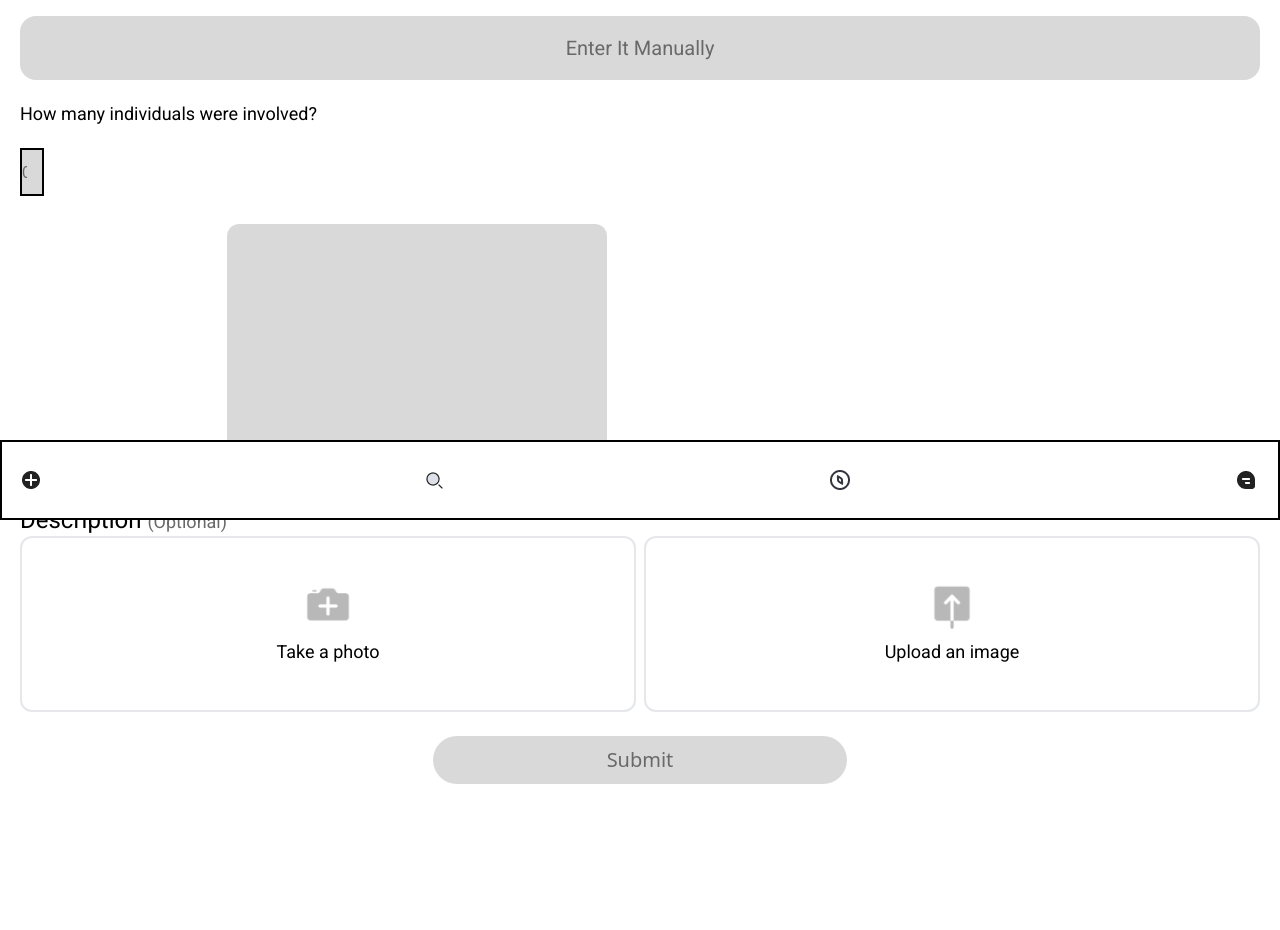
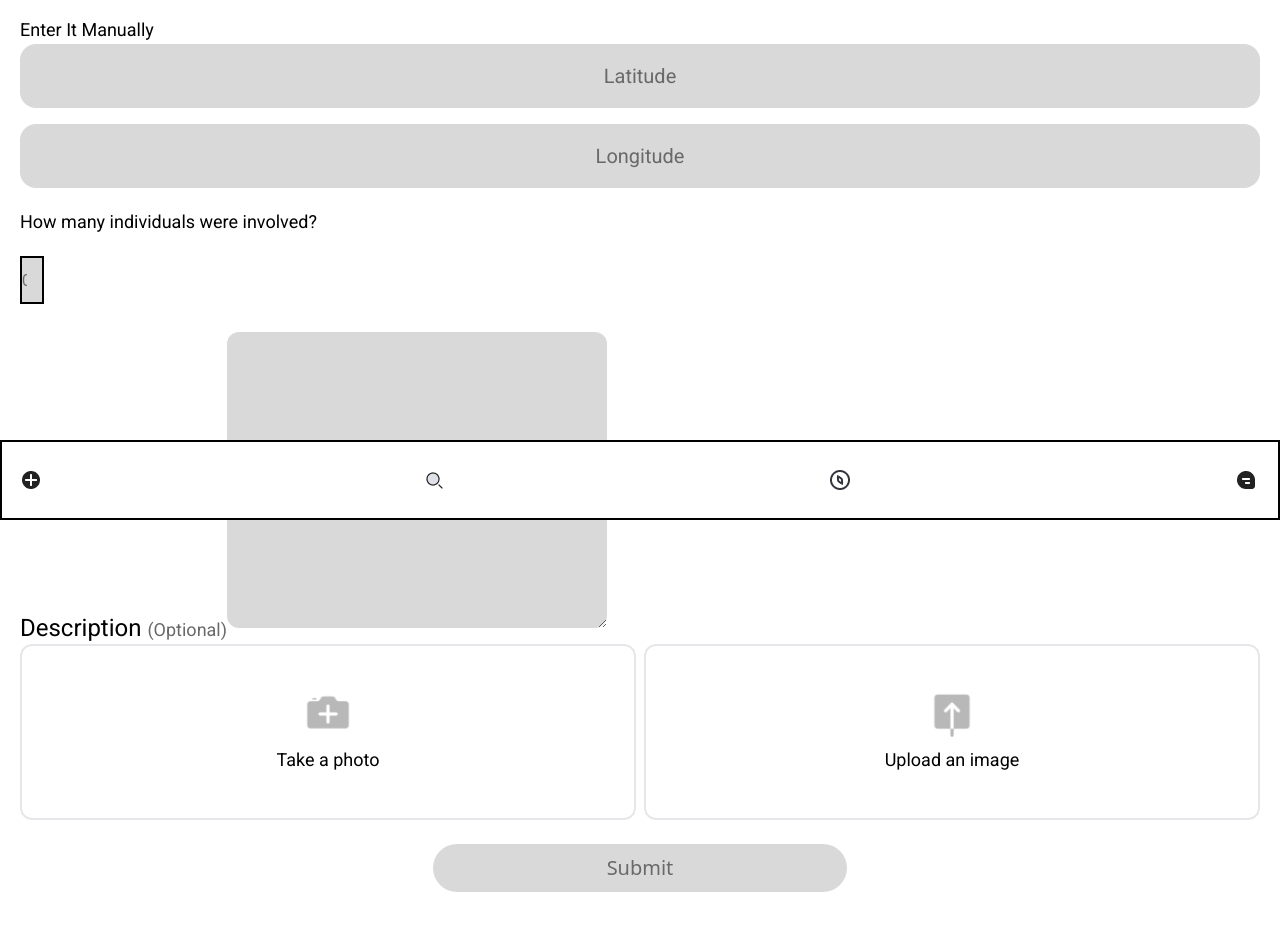
Before and after one commit to Adrin7113/DrugAware, a React (Vite) app: page /report in a window 1280 px wide. Shown: the part 280-1210 px from the top of the page. Before the commit the page ends 1152 px from the top, so only its background shows below. Built offline with nearby package versions, Linux system fonts and the light colour scheme.

Commit message:
Auth Done, Location Got, Uhhhh now moving to OTP

```diff
--- a/src/pages/Login.jsx
+++ b/src/pages/Login.jsx
@@ -13,7 +13,7 @@ const Login = () => {
       .select("*")
       .eq("password", hash);
     if (data) {
-      navigate("/report", { state: true });
+      navigate("/report", { state: data[0].userId });
     }
     if (error) {
       console.log(error);
--- a/src/pages/Report.jsx
+++ b/src/pages/Report.jsx
@@ -1,8 +1,12 @@
 import { useLocation } from "react-router-dom";
 import Navbar from "../components/Navbar";
+import { supabase } from "../js/supabaseClient";
+import { useState } from "react";
+import alphanumeric from "alphanumeric-id";
 
 const Report = () => {
   const { state } = useLocation();
+  const userId = state;
   function getLocation() {
     if (navigator.geolocation) {
       navigator.geolocation.getCurrentPosition(showPosition);
@@ -11,17 +15,47 @@ const Report = () => {
     }
   }
   function showPosition(position) {
-    const location = document.getElementById("location");
-    location.value =
-      "Latitude: " +
-      position.coords.latitude +
-      "Longitude: " +
-      position.coords.longitude;
-    console.log(position.coords.latitude, position.coords.longitude);
+    const latitude = document.getElementById("latitude");
+    const longitude = document.getElementById("longitude");
+    latitude.value = position.coords.latitude;
+    longitude.value = position.coords.longitude;
   }
+  const [file, setfile] = useState([]);
+  const handleChange = (e) => {
+    console.log(e);
+    setfile(e.target.files[0]);
+  };
+  const handleSubmit = async () => {
+    const amount = document.getElementById("amount").value;
+    const desc = document.getElementById("description").value;
+    const latitude = document.getElementById("latitude").value;
+    const longitude = document.getElementById("longitude").value;
+    const fileName = `${alphanumeric(6)}-${file.name}`;
+    const { data, errorImg } = await supabase.storage
+      .from("Images")
+      .upload(fileName, file, {
+        cacheControl: "3600",
+        upsert: false,
+      });
+    if (errorImg) {
+      console.log(errorImg);
+    } else {
+      var imgUrl = data.path;
+    }
+    const { error } = await supabase.from("Reports").insert({
+      userId: userId,
+      latitude: latitude,
+      longitude: longitude,
+      amount: amount,
+      desc: desc,
+      img: imgUrl,
+    });
+    if (error) {
+      console.log(error);
+    }
+  };
   return (
     <>
-      {console.log(state)}
       <div className="h-auto w-screen p-5 relative pb-16">
         <div className="flex justify-between pb-16">
           <h1 className="robo text-3xl font-black">New Report</h1>
@@ -35,16 +69,24 @@ const Report = () => {
           Detect Automatically
         </button>
         <h1 className="robo text-center w-full text-lg py-4">Or</h1>
+        <h1 className="robo w-full text-lg">Enter It Manually</h1>
         <input
-          id="location"
+          id="latitude"
+          type="text"
+          className="w-full bg-[#D9D9D9] rounded-2xl h-16 text-xl robo placeholder-[#696969] text-[#696969] text-center mb-4"
+          placeholder="Latitude"
+        />
+        <input
+          id="longitude"
           type="text"
           className="w-full bg-[#D9D9D9] rounded-2xl h-16 text-xl robo placeholder-[#696969] text-[#696969] text-center"
-          placeholder="Enter It Manually"
+          placeholder="Longitude"
         />
         <h1 className="text-lg robo py-5">
           How many individuals were involved?
         </h1>
         <input
+          id="amount"
           type="number"
           className="w-6 h-12 bg-[#D9D9D9] border-2 border-black text-center placeholder-[#696969] text-[#696969]"
           placeholder="0"
@@ -53,20 +95,33 @@ const Report = () => {
           Description{" "}
           <span className="text-[#696969] text-lg robo">(Optional)</span>
           <textarea
+            id="description"
             cols={25}
             rows={8}
             className="bg-[#D9D9D9] rounded-xl text-[#696969] p-5 my-2"
           ></textarea>
         </h1>
         <div className="w-full h-44 flex gap-2">
-          <div className="h-full w-1/2 border-2 rounded-xl flex flex-col justify-center items-center">
+          <label
+            htmlFor="Img"
+            className="h-full w-1/2 border-2 rounded-xl flex flex-col justify-center items-center"
+          >
             <img
               src="/camera.png"
               alt="Image of a camera"
               className="w-12 h-12"
             ></img>
             <h1 className="mt-2 robo text-lg">Take a photo</h1>
-          </div>
+          </label>
+          <input
+            onChange={(e) => {
+              handleChange(e);
+            }}
+            type="file"
+            id="Img"
+            name="image"
+            className="hidden"
+          />
           <div className="h-full w-1/2 border-2 rounded-xl flex flex-col justify-center items-center">
             <img
               src="/upload.png"
@@ -77,7 +132,10 @@ const Report = () => {
           </div>
         </div>
         <div className="w-full h-24 flex justify-center">
-          <button className="w-1/3 self-center h-12 bg-[#D9D9D9] text-[#696969] text-xl rounded-3xl">
+          <button
+            onClick={() => handleSubmit()}
+            className="w-1/3 self-center h-12 bg-[#D9D9D9] text-[#696969] text-xl rounded-3xl"
+          >
             Submit
           </button>
         </div>
```
